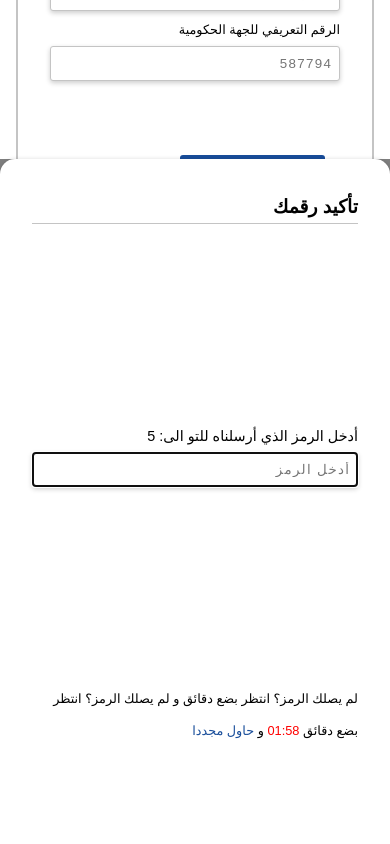
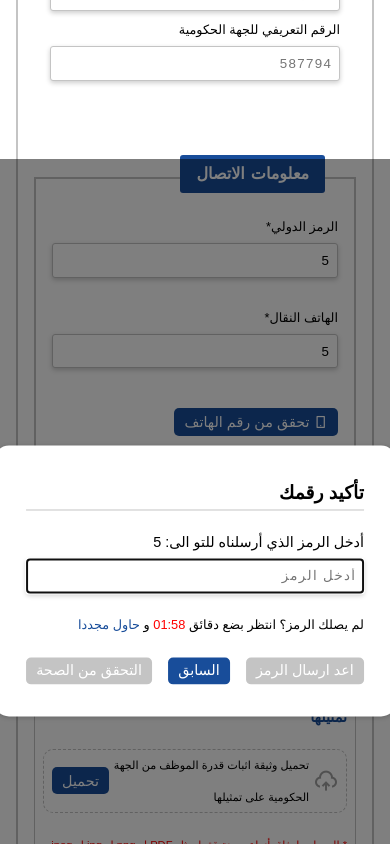
Before and after one commit to KZTahat/IqraTech-Governmental_registration, a React (Vite) app: page / in a window 390 px wide. Both pictures are taken after typing "5", "5" into the empty fields and a click on the button "تحقق من رقم الهاتف". Shown: the part 667-1511 px from the top of the page. Built offline with nearby package versions, Linux system fonts and the light colour scheme; no server answers.

Commit message:
style: finishing responsive styleing

```diff
--- a/src/components/Alert/alert.css
+++ b/src/components/Alert/alert.css
@@ -1,12 +1,20 @@
 .alert-container {
     width: 100%;
-    max-width: 30em;
+    height: 1.6em;
+    max-width: 20em;
+    display: flex;
+    align-items: center;
+    justify-content: start;
     background-color: #f0f2f9;
     padding: 0 0.5em;
     border-radius: 3px;
 }
 
 .alert-container span:nth-child(1){
-    font-size: 1.2em;
+    font-size: 1em;
     font-weight: 600;
 }
+
+.alert-container span:nth-child(2){
+    font-size: 0.9em;
+}
--- a/src/components/DataModel/dataModel.css
+++ b/src/components/DataModel/dataModel.css
@@ -1,11 +1,13 @@
 .data-model {
     position: fixed;
     z-index: 2;
-    width: 41%;
-    min-height: 20em;
+    min-width: 41%;
+    width: fit-content;
+    min-height: 15em;
     height: fit-content;
-    top: 25%;
-    left: 30%;
+    top: 50%;
+    left: 50%;
+    transform: translate(-50%, -50%);
     padding: 2em;
     background-color: var(--background_white_text_color);
     border-radius: 15px;
@@ -21,12 +23,3 @@
     background-color: rgba(0, 0, 0, 0.5);
     z-index: 1;
 }
-
-@media (max-width: 480px) {
-    .data-model {
-        width: 100%;
-        height: 100%;
-        top: 0;
-        left: 0;
-    }
-}
--- a/src/views/communication/otp/OTP.jsx
+++ b/src/views/communication/otp/OTP.jsx
@@ -125,8 +125,7 @@ function OTP({
             />
           </label>
           <span className="resend-otp-stat">
-            لم يصلك الرمز؟ انتظر بضع دقائق و لم يصلك الرمز؟ انتظر بضع دقائق{" "}
-            <span id="otp_countdown" /> و{" "}
+            لم يصلك الرمز؟ انتظر بضع دقائق <span id="otp_countdown" /> و{" "}
             <span className="otp-try-again">حاول مجددا</span>
           </span>
 
@@ -138,7 +137,10 @@ function OTP({
         </>
       )}
 
-      <div className="otp-buttons">
+      <div
+        className="otp-buttons"
+        style={validity ? { justifyContent: "end" } : {}}
+      >
         {/* resend OTP button */}
         {!waiting && validity ? (
           <></>
--- a/src/views/communication/otp/otp.css
+++ b/src/views/communication/otp/otp.css
@@ -33,7 +33,7 @@
 .otp-sender-container .otp-buttons {
   width: 100%;
   display: flex;
-  justify-content: end;
+  justify-content: space-between;
   align-items: center;
   gap: 1em;
 }
--- a/src/views/upload/upload.css
+++ b/src/views/upload/upload.css
@@ -80,5 +80,13 @@
   }
 }
 
-@media (max-width: 475px) {
+@media (max-width: 455px) {
+  .document-upload-section i {
+    font-size: 1.5em;
+  }
+
+  .document-upload-section span {
+    font-size: 0.7em;
+  }
+
 }
```
